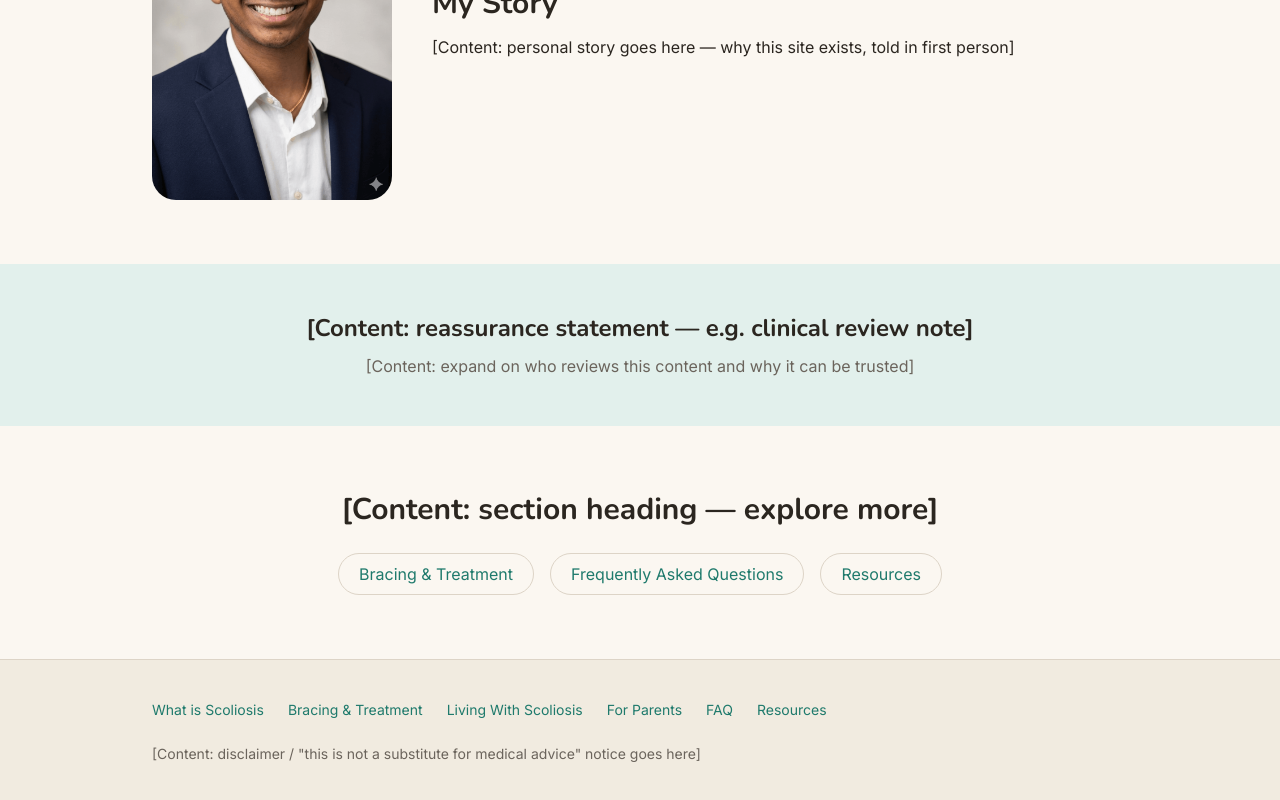
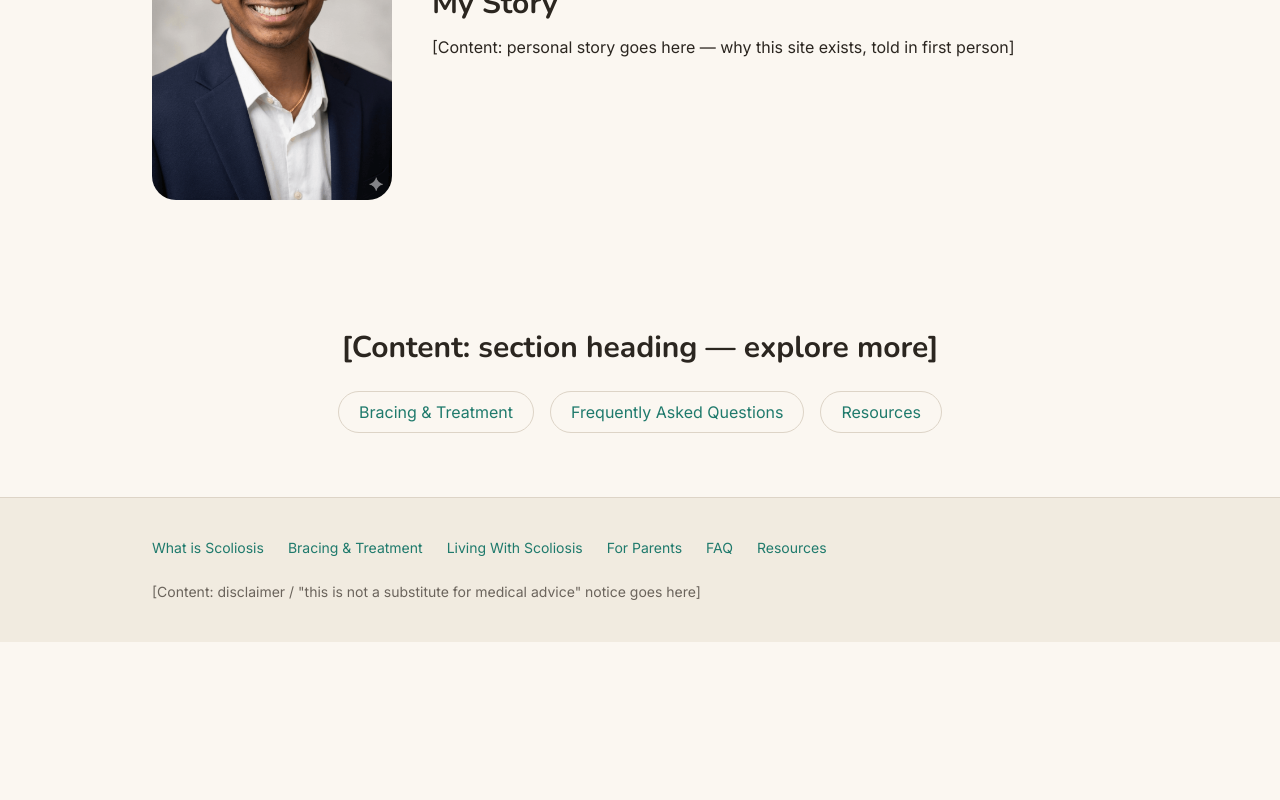
Before and after one commit to Asayajay/boys-with-scoliosis-website, a Next.js app: page / in a window 1280 px wide. Shown: the part 1045-1845 px from the top of the page. After the commit the page ends 1687 px from the top, so only its background shows below. Built offline with nearby package versions, Linux system fonts and the light colour scheme.

Commit message:
Remove the clinical-review reassurance strip from the homepage

```diff
--- a/src/app/page.tsx
+++ b/src/app/page.tsx
@@ -96,19 +96,6 @@ export default function Home() {
         </div>
       </section>
 
-      {/* Reassurance / credibility strip */}
-      <section aria-labelledby="credibility-heading" className="bg-primary-subtle">
-        <div className="mx-auto max-w-5xl px-6 py-12 text-center">
-          <h2 id="credibility-heading" className="text-xl mb-2">
-            [Content: reassurance statement — e.g. clinical review note]
-          </h2>
-          <p className="mx-auto text-muted">
-            [Content: expand on who reviews this content and why it can be
-            trusted]
-          </p>
-        </div>
-      </section>
-
       {/* Quick links */}
       <section aria-labelledby="quick-links-heading" className="mx-auto max-w-5xl px-6 py-16">
         <h2 id="quick-links-heading" className="text-2xl mb-6 text-center">
```
